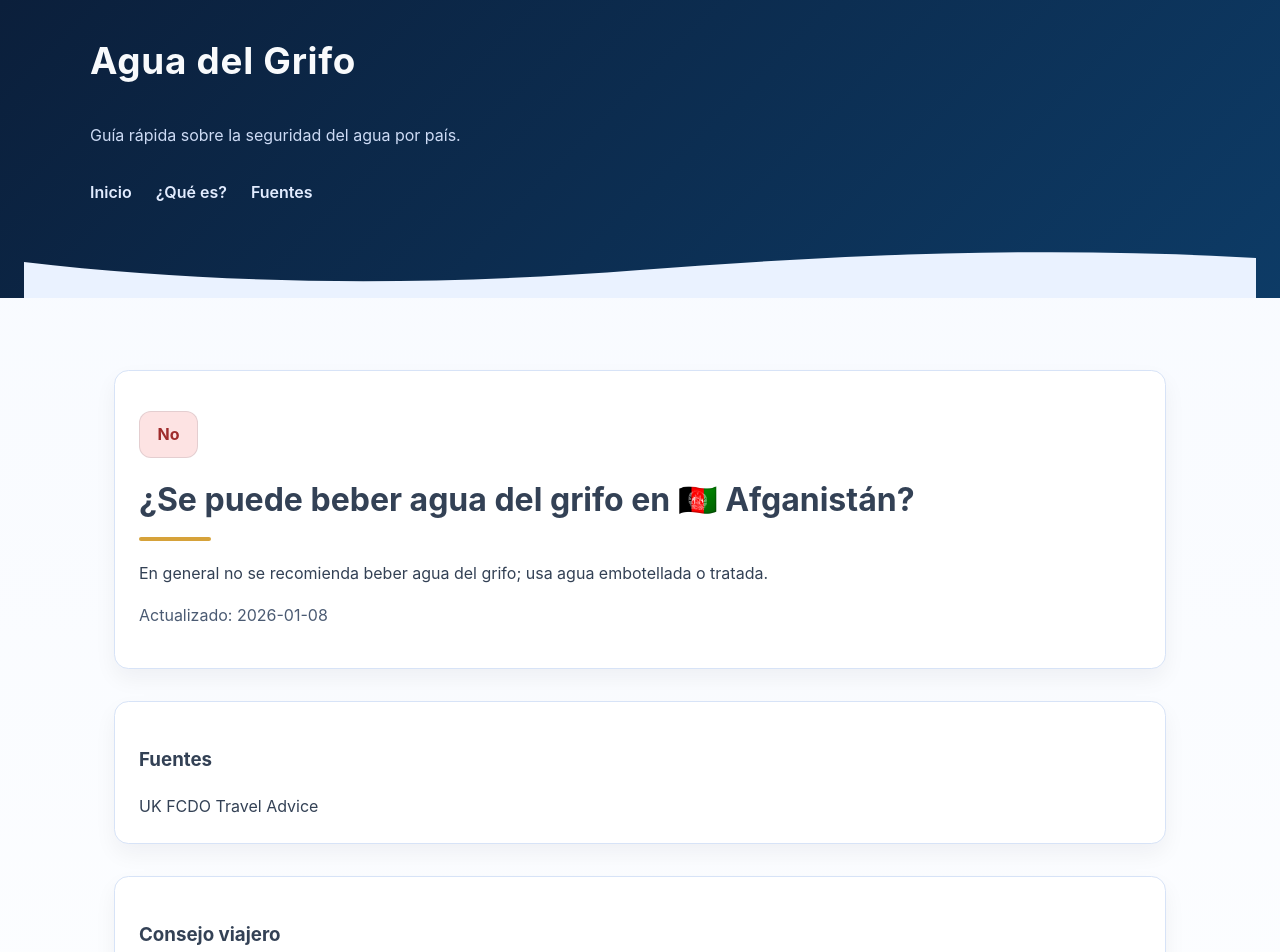
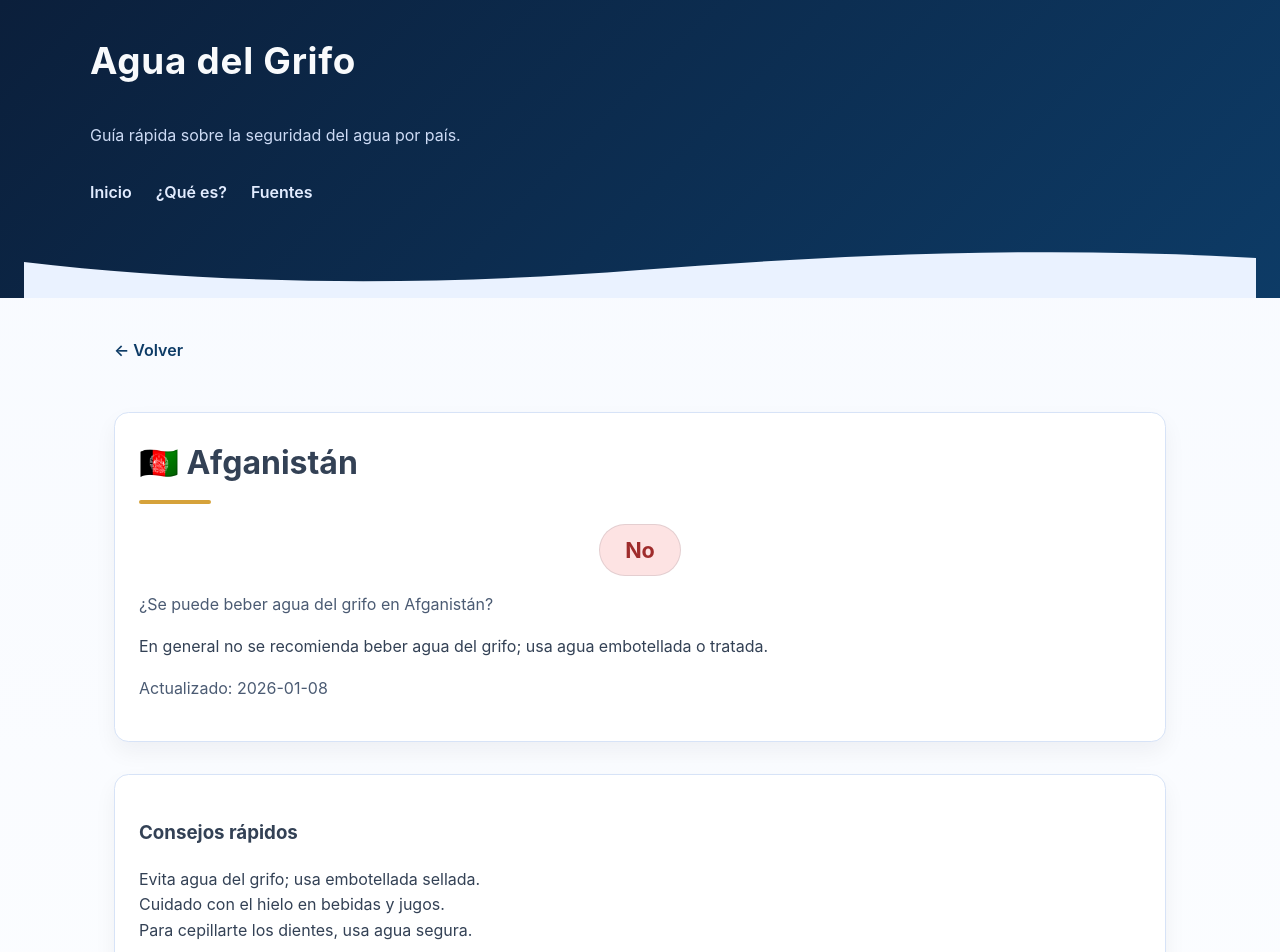
Before and after one commit to elpenultimo/aguadelgrifo, a Next.js app: page /pais/afganistan in a window 1280 px wide. Shown: the top 952 px of the page. Built offline with nearby package versions, Linux system fonts and the light colour scheme.

Commit message:
Add country detail pages and metadata

```diff
--- a/src/app/components/PaisSearch.tsx
+++ b/src/app/components/PaisSearch.tsx
@@ -131,7 +131,8 @@ export default function PaisSearch({
             {isExpanded ? (
               <ul id={sourcesId}>
                 {country.sources?.map((source) => (
-                  <li key={source.url}>
+                  <li key={source.url ?? source.label}>
+                    {source.url ? (
                       <a
                         href={source.url}
                         target="_blank"
@@ -139,6 +140,9 @@ export default function PaisSearch({
                       >
                         {source.label}
                       </a>
+                    ) : (
+                      <span>{source.label}</span>
+                    )}
                   </li>
                 ))}
               </ul>
--- a/src/app/globals.css
+++ b/src/app/globals.css
@@ -416,6 +416,19 @@ ul {
   flex-wrap: wrap;
 }
 
+.back-link {
+  display: inline-flex;
+  align-items: center;
+  gap: 0.35rem;
+  font-weight: 600;
+  color: var(--primary-blue);
+  margin-bottom: 1rem;
+}
+
+.back-link:hover {
+  color: var(--deep-blue);
+}
+
 .detail-title {
   margin: 0;
   font-size: clamp(1.8rem, 1.2rem + 1vw, 2.3rem);
@@ -427,6 +440,18 @@ ul {
   background: var(--gold-accent);
   border-radius: 999px;
   margin: 0.75rem 0 1.25rem;
+}
+
+.badge-hero {
+  display: flex;
+  justify-content: center;
+  margin-bottom: 1rem;
+}
+
+.badge--hero {
+  font-size: 1.35rem;
+  padding: 0.5rem 1.6rem;
+  border-radius: 999px;
 }
 
 .panel {
--- a/src/app/pais/[slug]/page.tsx
+++ b/src/app/pais/[slug]/page.tsx
@@ -1,10 +1,11 @@
 import { notFound } from "next/navigation";
 import type { Metadata } from "next";
 import Link from "next/link";
-import { paises } from "../../../data/paises";
 import { continentes } from "../../../data/continentes";
+import { getCountryBySlug } from "../../../lib/countries";
 import { buildCountryMetadata } from "../../../lib/seo";
 import { getCountryFlagEmoji } from "../../../lib/flags";
+import { paises } from "../../../data/paises";
 
 const statusLabels = {
   si: "Sí",
@@ -19,31 +20,51 @@ const travelAdvice = {
   no: "Utiliza agua embotellada o tratada incluso para cepillarte los dientes."
 } as const;
 
+const quickTips = {
+  si: [
+    "En general es potable, pero revisa avisos locales recientes.",
+    "Prefiere agua fría del grifo y deja correr unos segundos.",
+    "Si tienes dudas, usa filtro portátil en excursiones."
+  ],
+  no: [
+    "Evita agua del grifo; usa embotellada sellada.",
+    "Cuidado con el hielo en bebidas y jugos.",
+    "Para cepillarte los dientes, usa agua segura."
+  ],
+  depende: [
+    "Varía por ciudad; en la capital suele ser mejor.",
+    "Consulta en el alojamiento antes de consumir.",
+    "Lleva botella con filtro para trayectos largos."
+  ]
+} as const;
+
 export function generateStaticParams() {
   return paises.map((pais) => ({ slug: pais.slug }));
 }
 
-export function generateMetadata({
+export async function generateMetadata({
   params
 }: {
-  params: { slug: string };
-}): Metadata {
-  const pais = paises.find((item) => item.slug === params.slug);
+  params: Promise<{ slug: string }>;
+}): Promise<Metadata> {
+  const { slug } = await params;
+  const pais = getCountryBySlug(slug);
   if (!pais) {
     return {
       title: "País no encontrado"
     };
   }
   const displayStatus = pais.isVerified ? pais.status : "depende";
-  return buildCountryMetadata(
-    pais.name,
-    statusLabels[displayStatus],
-    pais.shortAnswer
-  );
+  return buildCountryMetadata(pais.name, statusLabels[displayStatus], pais.slug);
 }
 
-export default function PaisPage({ params }: { params: { slug: string } }) {
-  const pais = paises.find((item) => item.slug === params.slug);
+export default async function PaisPage({
+  params
+}: {
+  params: Promise<{ slug: string }>;
+}) {
+  const { slug } = await params;
+  const pais = getCountryBySlug(slug);
   if (!pais) {
     notFound();
   }
@@ -57,6 +78,9 @@ export default function PaisPage({ params }: { params: { slug: string } }) {
 
   return (
     <article>
+      <Link href="/" className="back-link">
+        ← Volver
+      </Link>
       {!pais.isVerified && (
         <p className="notice">
           ⚠️ Esta ficha está pendiente de verificación. Usa esta guía como
@@ -64,28 +88,44 @@ export default function PaisPage({ params }: { params: { slug: string } }) {
         </p>
       )}
       <section className="panel">
-        <p className={`badge badge--status badge--${displayStatus}`}>
-          {statusLabels[displayStatus]}
-        </p>
         <div className="detail-header">
-          <h2 className="detail-title">
-            ¿Se puede beber agua del grifo en {title}?
-          </h2>
+          <h1 className="detail-title">{title}</h1>
         </div>
         <div className="detail-accent" aria-hidden="true" />
+        <div className="badge-hero">
+          <span className={`badge badge--status badge--${displayStatus} badge--hero`}>
+            {statusLabels[displayStatus]}
+          </span>
+        </div>
+        <p className="subtle">
+          ¿Se puede beber agua del grifo en {pais.name}?
+        </p>
         <p>{pais.shortAnswer}</p>
         <p className="subtle">Actualizado: {pais.updatedAt}</p>
       </section>
 
-      {pais.isVerified && pais.sources?.length ? (
+      <section className="panel">
+        <h3>Consejos rápidos</h3>
+        <ul>
+          {quickTips[displayStatus].map((tip) => (
+            <li key={tip}>{tip}</li>
+          ))}
+        </ul>
+      </section>
+
+      {pais.sources?.length ? (
         <section className="sources panel">
           <h3>Fuentes</h3>
           <ul>
             {pais.sources.map((source) => (
-              <li key={source.url}>
-                <a href={source.url} target="_blank" rel="nofollow noopener">
-                  {source.label}
-                </a>
+              <li key={source.url ?? source.label}>
+                {source.url ? (
+                  <a href={source.url} target="_blank" rel="nofollow noopener">
+                    {source.label}
+                  </a>
+                ) : (
+                  <span>{source.label}</span>
+                )}
               </li>
             ))}
           </ul>
@@ -110,7 +150,7 @@ export default function PaisPage({ params }: { params: { slug: string } }) {
         <section className="panel">
           <h3>Más países de {continente.name}</h3>
           <Link href={`/continente/${continente.slug}`}>
-            Ver recomendaciones del continente
+            Ver países de {continente.name}
           </Link>
         </section>
       )}
--- a/src/data/paises.ts
+++ b/src/data/paises.ts
@@ -13,7 +13,7 @@ export type Pais = {
   shortAnswer: string;
   updatedAt: string;
   isVerified: boolean;
-  sources?: { label: string; url: string }[];
+  sources?: { label: string; url?: string }[];
 };
 
 const neutralShortAnswer =
--- /dev/null
+++ b/src/lib/countries.ts
@@ -0,0 +1,5 @@
+import type { Pais } from "../data/paises";
+import { paises } from "../data/paises";
+
+export const getCountryBySlug = (slug: string): Pais | null =>
+  paises.find((country) => country.slug === slug) ?? null;
--- a/src/lib/seo.ts
+++ b/src/lib/seo.ts
@@ -18,16 +18,26 @@ export const buildBaseMetadata = (): Metadata => ({
 export const buildCountryMetadata = (
   name: string,
   statusLabel: string,
-  shortAnswer: string
-): Metadata => ({
-  title: `${name}: ${statusLabel} beber agua del grifo | ${BASE_TITLE}`,
-  description: shortAnswer,
-  openGraph: {
-    title: `${name}: ${statusLabel} beber agua del grifo`,
-    description: shortAnswer,
-    type: "article"
-  }
-});
+  slug: string
+): Metadata => {
+  const title = `¿Se puede beber agua del grifo en ${name}? | ${BASE_TITLE}`;
+  const description = `${statusLabel}. Recomendaciones para viajeros sobre el agua del grifo en ${name}.`;
+  const url = `/pais/${slug}`;
+
+  return {
+    title,
+    description,
+    alternates: {
+      canonical: url
+    },
+    openGraph: {
+      title,
+      description,
+      url,
+      type: "article"
+    }
+  };
+};
 
 export const buildContinentMetadata = (continentName: string): Metadata => {
   const title = `¿Es seguro beber agua del grifo en ${continentName}? | ${BASE_TITLE}`;
```
Lines whose indentation alone changed are shown as unchanged.
